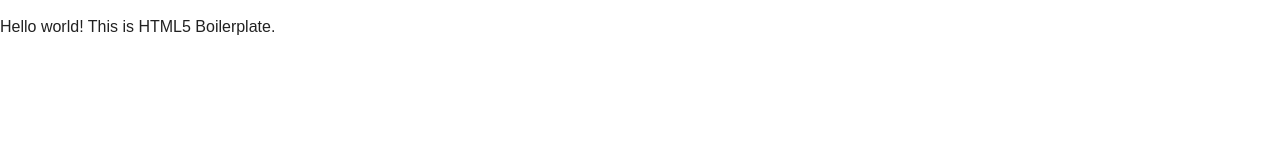
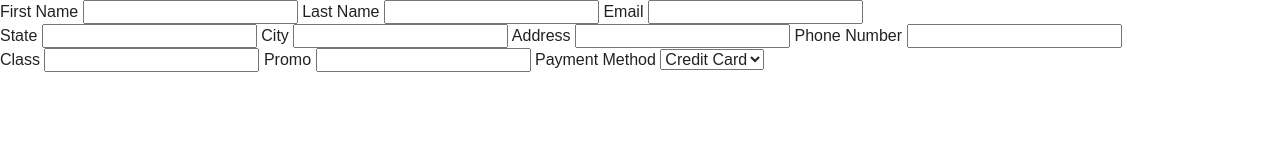
Before and after one commit to joe-was-here/cartData, a plain HTML site: page index.html in a window 1280 px wide. Drawn offline with nearby package versions, Linux system fonts and the light colour scheme.

Commit message:
initial cart settings

```diff
--- a/index.html
+++ b/index.html
@@ -21,8 +21,56 @@
             <p class="chromeframe">You are using an <strong>outdated</strong> browser. Please <a href="http://browsehappy.com/">upgrade your browser</a> or <a href="http://www.google.com/chromeframe/?redirect=true">activate Google Chrome Frame</a> to improve your experience.</p>
         <![endif]-->
 
-        <!-- Add your site or application content here -->
-        <p>Hello world! This is HTML5 Boilerplate.</p>
+        <section id="cart">
+
+            <section class="cartPiece first">
+
+                <label for="fName">First Name</label>
+                <input type="text" name="fName" />
+
+                <label for="lName">Last Name</label>
+                <input type="text" name="lName" />
+
+                <label for="email">Email</label>
+                <input type="text" name="email" />
+
+            </section>
+
+            <section class="cartPiece second">
+
+                <label for="state">State</label>
+                <input type="text" name="state" />
+
+                <label for="city">City</label>
+                <input type="text" name="city" />
+
+                <label for="address">Address</label>
+                <input type="text" name="address" />
+
+                <label for="phone">Phone Number</label>
+                <input type="text" name="phone" />
+
+            </section>
+
+            <section class="cartPiece third">
+
+                <label for="class">Class</label>
+                <input type="text" name="class" />
+
+                <label for="promo">Promo</label>
+                <input type="text" name="promo" />
+
+                <label for="payMethod">Payment Method</label>
+                <select name="payMethod">
+                    <option label="Credit Card">Credit Card</option>
+                    <option label="Check">Check</option>
+                    <option label="eCheck">E-Check</option>
+                    <option label="paypal">Paypal</option>
+                </select>
+
+            </section>
+
+        </section>
 
         <script src="//ajax.googleapis.com/ajax/libs/jquery/1.9.0/jquery.min.js"></script>
         <script>window.jQuery || document.write('<script src="js/vendor/jquery-1.9.0.min.js"><\/script>')</script>
```
